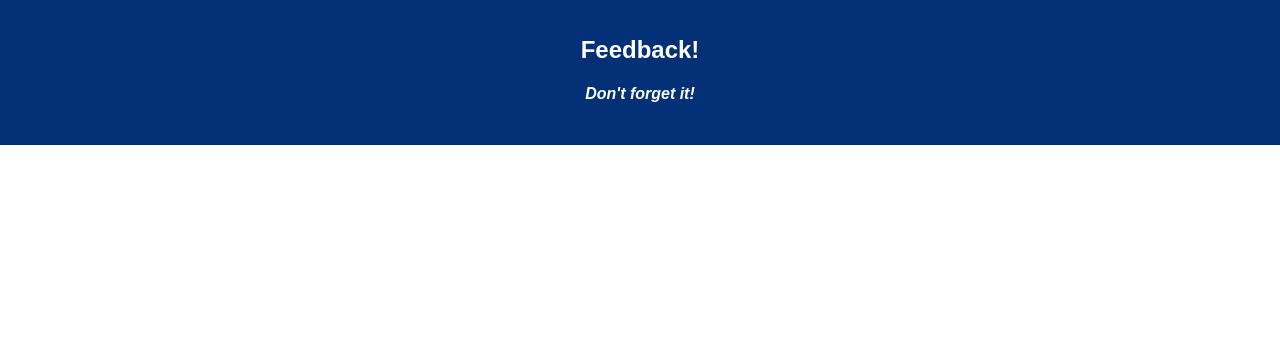
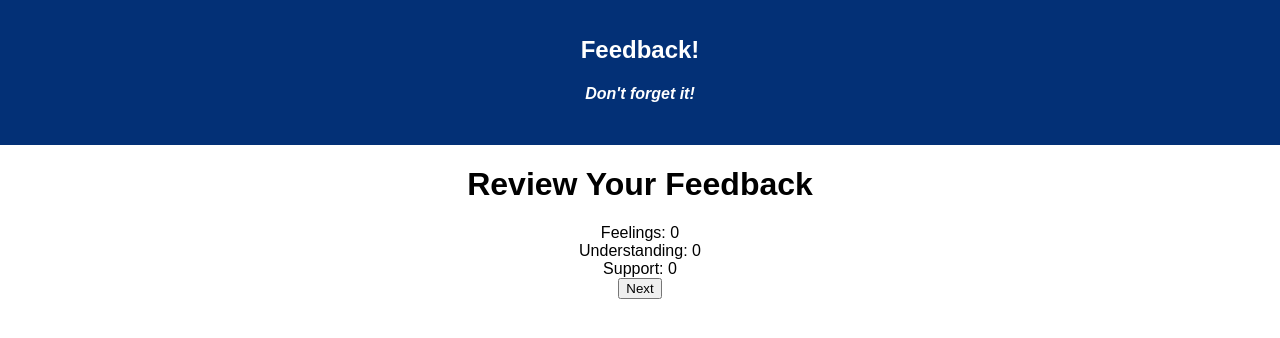
Before and after one commit to touyeexiong/redux-feedback-loop-master, a React (Create React App) app: page /#/review in a window 1280 px wide. Shown: the top 338 px of the page. Built offline with nearby package versions, Linux system fonts and the light colour scheme.

Commit message:
appending to dom now except for comment. Need to put it into an object of some sort.

```diff
--- a/src/components/App/App.js
+++ b/src/components/App/App.js
@@ -29,7 +29,7 @@ class App extends Component {
                 <Route exact path="/understanding" component={Understanding} />
                 <Route exact path="/supported" component={Supported} />
                 <Route exact path="/comment" component={Comments} />
-
+                <Route exact path="/review" component={Review} />
               </div>
             </Router>
           </div>
--- a/src/components/Comments/Comments.jsx
+++ b/src/components/Comments/Comments.jsx
@@ -0,0 +1,43 @@
+import React, { Component } from 'react';
+import { connect } from 'react-redux';
+
+
+class Comments extends Component {
+
+    state = {
+        comments: {},
+    }
+
+    handleComments = () => {
+        console.log('we moving');
+        this.props.dispatch({
+            type: 'ADD_COMMENTS',
+            payload: this.state.comments
+        })
+        this.props.history.push('/')
+    }
+    newComments = (event) => {
+        this.setState({
+            comments: event.target.value,
+        })
+    }
+
+    render() {
+        return (
+            <>
+                <h1>Any comments you want to leave?</h1>
+                <input type="text" placeholder="Comments?" onChange={(event) => this.newComments(event)} />
+                <button onClick={this.handleComments}>Next</button>
+            </>
+        )
+    }
+}
+
+
+
+
+const mapStateToProps = (reduxStore) => ({
+    reduxStore
+})
+
+export default connect(mapStateToProps)(Comments)
--- a/src/components/Feeling/Feeling.jsx
+++ b/src/components/Feeling/Feeling.jsx
@@ -4,7 +4,7 @@ import { connect } from 'react-redux';
 class Feeling extends Component {
 
     state = {
-        feeling: {},
+        feeling: 0,
     }
 
     handleUnderstanding = () => {
@@ -17,7 +17,7 @@ class Feeling extends Component {
     }
     newFeeling = (event) => {
         this.setState({
-            feeling:event.target.value,
+            feeling: Number(event.target.value),
         })
     }
 
--- a/src/components/Review/Review.jsx
+++ b/src/components/Review/Review.jsx
@@ -0,0 +1,48 @@
+import React, { Component } from 'react';
+import { connect } from 'react-redux';
+
+
+class Comments extends Component {
+
+    state = {
+        comments: {},
+    }
+
+    handleComments = () => {
+        console.log('we moving');
+        this.props.dispatch({
+            type: 'ADD_COMMENTS',
+            payload: this.state.comments
+        })
+        // this.props.history.push('/comments')
+    }
+    newComments = (event) => {
+        this.setState({
+            comments: event.target.value,
+        })
+    }
+
+    render() {
+        return (
+            <>
+                <h1>Review Your Feedback</h1>
+                <div>{JSON.stringify(this.props.reduxStore.commentsSetter.comments)}</div>
+                <div>Feelings: {this.props.reduxStore.feelingSetter}</div>
+                <div>Understanding: {this.props.reduxStore.understandingSetter}</div>
+                <div>Support: {this.props.reduxStore.supportedSetter}</div>
+                {/* <div>Comments: {this.props.reduxStore.commentsSetter}</div> */}
+
+                <button onClick={this.handleComments}>Next</button>
+            </>
+        )
+    }
+}
+
+
+
+
+const mapStateToProps = (reduxStore) => ({
+    reduxStore
+})
+
+export default connect(mapStateToProps)(Comments)
--- a/src/components/Supported/Supported.jsx
+++ b/src/components/Supported/Supported.jsx
@@ -5,7 +5,7 @@ import { connect } from 'react-redux';
 class Supported extends Component {
 
     state = {
-        supported: {},
+        supported: 0,
     }
 
     handleSupported = () => {
@@ -14,11 +14,11 @@ class Supported extends Component {
             type: 'ADD_SUPPORTED',
             payload: this.state.supported
         })
-        // this.props.history.push('/supported')
+        this.props.history.push('/comment')
     }
     newSupported = (event) => {
         this.setState({
-            supported: event.target.value,
+            supported: Number(event.target.value),
         })
     }
 
--- a/src/components/Understanding/Understanding.jsx
+++ b/src/components/Understanding/Understanding.jsx
@@ -5,7 +5,7 @@ import { connect } from 'react-redux';
 class Understanding extends Component {
 
     state = {
-        understanding: {},
+        understanding: 0,
     }
 
     handleUnderstanding = () => {
@@ -18,7 +18,7 @@ class Understanding extends Component {
     }
     newUnderstanding = (event) => {
         this.setState({
-            understanding: event.target.value,
+            understanding: Number(event.target.value),
         })
     }
 
--- a/src/index.js
+++ b/src/index.js
@@ -7,21 +7,28 @@ import { createStore, combineReducers, applyMiddleware } from 'redux'
 import { Provider } from "react-redux";
 import registerServiceWorker from './registerServiceWorker';
 
-const feelingSetter = (state = {}, action) => {
+const commentsSetter = (state = {}, action) => {
+    if (action.type === 'ADD_COMMENTS') {
+        return action.payload
+    }
+    return state
+}
+
+const feelingSetter = (state = 0, action) => {
     if (action.type === 'ADD_FEELING') {
         return action.payload
     }
     return state
 }
 
-const understandingSetter = (state = {}, action) => {
+const understandingSetter = (state = 0, action) => {
     if (action.type === 'ADD_UNDERSTANDING') {
         return action.payload
     }
     return state
 }
 
-const supportedSetter = (state = {}, action) => {
+const supportedSetter = (state = 0, action) => {
     if (action.type === 'ADD_SUPPORTED') {
         return action.payload
     }
@@ -33,7 +40,8 @@ const storeInstance = createStore(
     combineReducers({
         feelingSetter,
         understandingSetter,
-        supportedSetter
+        supportedSetter,
+        commentsSetter
     }),
     applyMiddleware(logger),
 )
```
